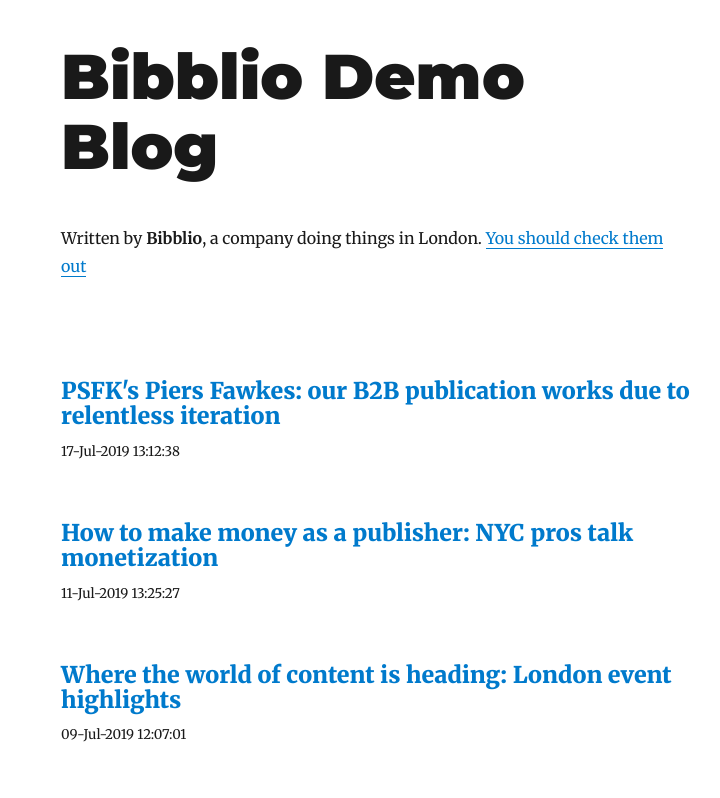
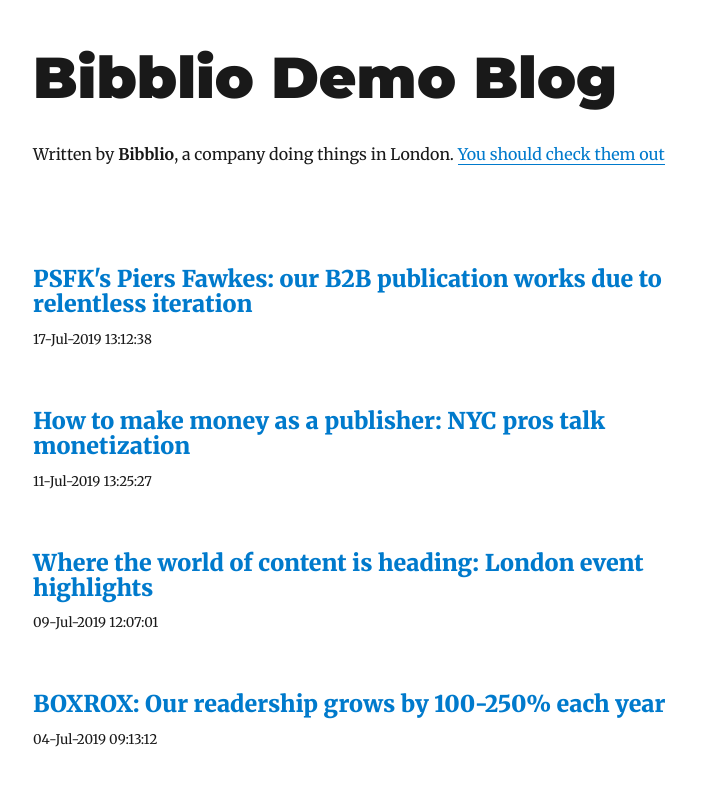
Before and after one commit to CLTPayne/bibblio-demo, a Gatsby site: page / in a window 1280 px wide. Shown: the top 798 px of the page, without its empty margins (264-984 px from the left). Built offline with nearby package versions, Linux system fonts and the light colour scheme; Gatsby itself is replaced by a stand-in of ours; some packages are replaced by stand-ins of ours.

Commit message:
Adjust styling

```diff
--- a/src/components/layout.js
+++ b/src/components/layout.js
@@ -13,8 +13,8 @@
       header = (
         <h1
           style={{
-            ...scale(1.5),
-            marginBottom: rhythm(1.5),
+            ...scale(1.4),
+            marginBottom: rhythm(1),
             marginTop: 0,
           }}
         >
@@ -56,16 +56,16 @@
         style={{
           marginLeft: `auto`,
           marginRight: `auto`,
-          maxWidth: rhythm(24),
+          maxWidth: rhythm(26),
           padding: `${rhythm(1.5)} ${rhythm(3 / 4)}`,
         }}
       >
         <header>{header}</header>
         <main>{children}</main>
         <footer>
-          © {new Date().getFullYear()}, Built with
+          © {new Date().getFullYear()}, Built for
           {` `}
-          <a href="https://www.gatsbyjs.org">Gatsby</a>
+          <a href="https://www.bibblio.org/">Bibblio</a>
         </footer>
       </div>
     )
```
